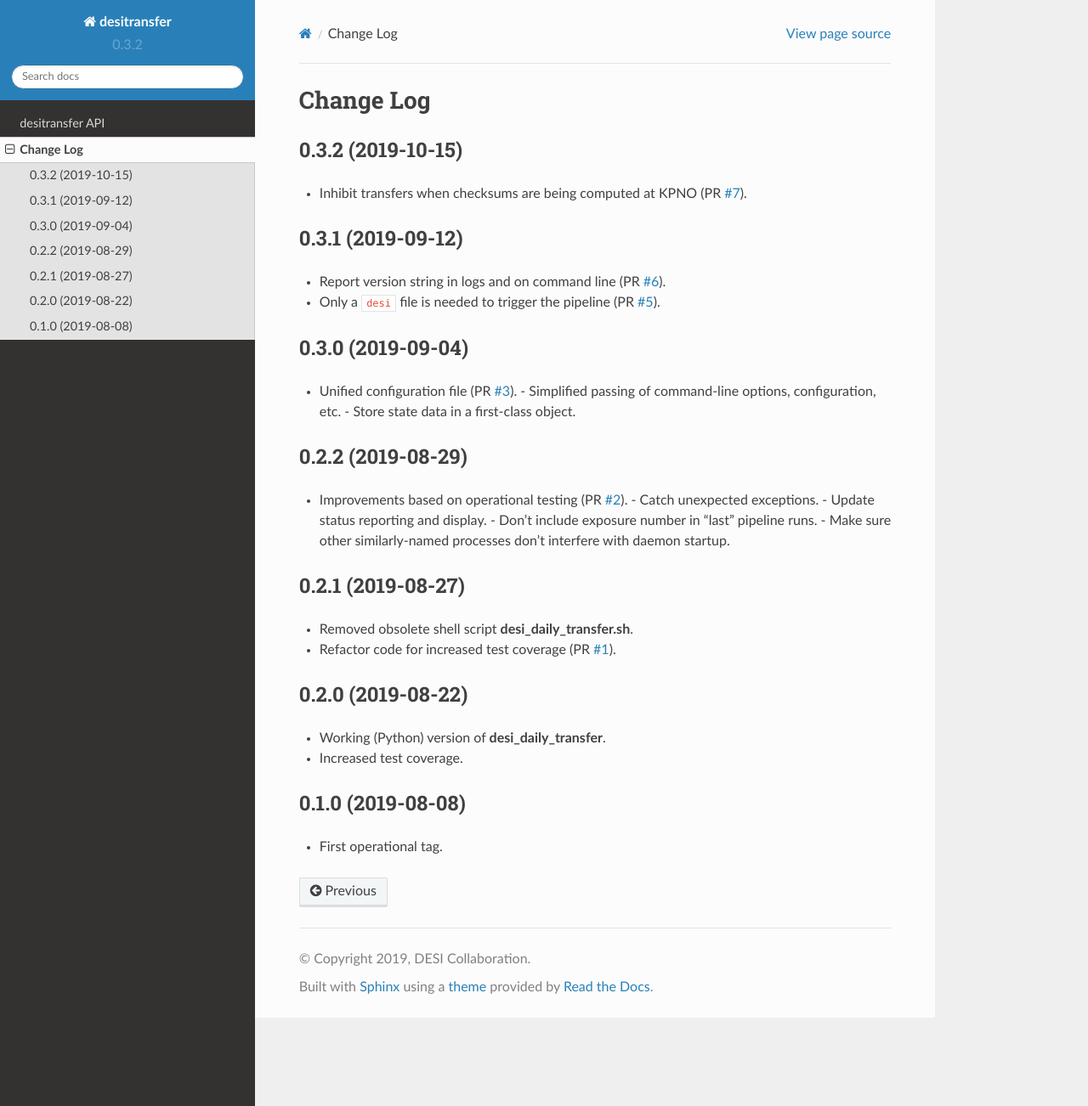
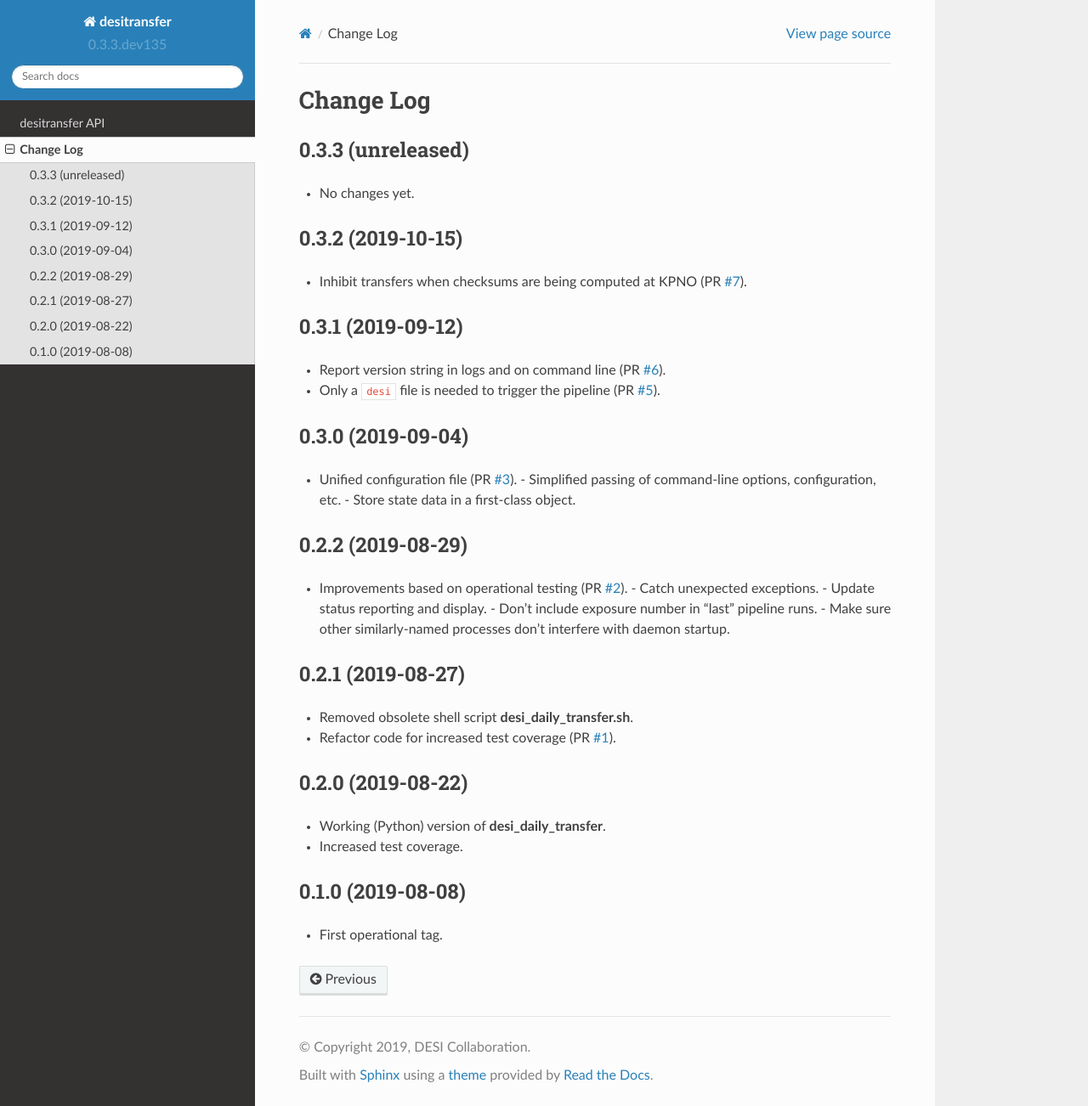
Before and after one commit to desihub/desitransfer, a Sphinx documentation site: the page built from doc/changes.rst, in a window 1280 px wide and 1302 px high. Shown: the whole window at 85% size. Built offline with Sphinx 7.4.7 and the Read the Docs theme 2.0.0, drawn with Linux system fonts in a browser that asks for light colours.

Commit message:
bump version after tag

```diff
--- a/doc/changes.rst
+++ b/doc/changes.rst
@@ -1,6 +1,11 @@
 ==========
 Change Log
 ==========
+
+0.3.3 (unreleased)
+------------------
+
+* No changes yet.
 
 0.3.2 (2019-10-15)
 ------------------
--- a/py/desitransfer/_version.py
+++ b/py/desitransfer/_version.py
@@ -1 +1 @@
-__version__ = '0.3.2'
+__version__ = '0.3.3.dev135'
```
